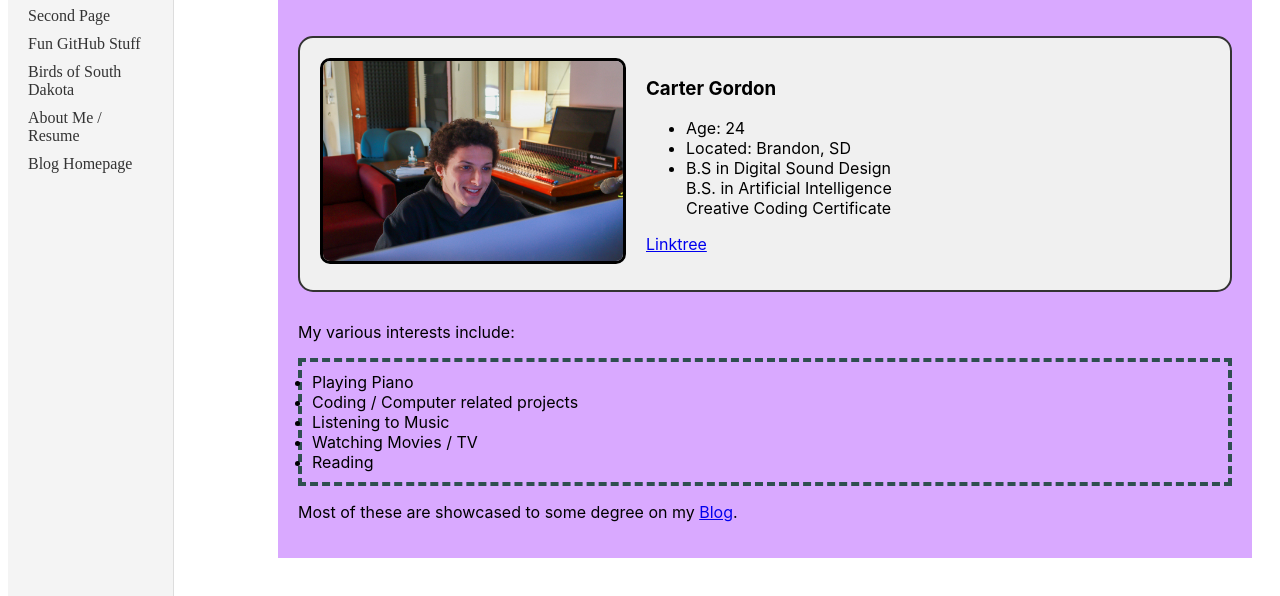
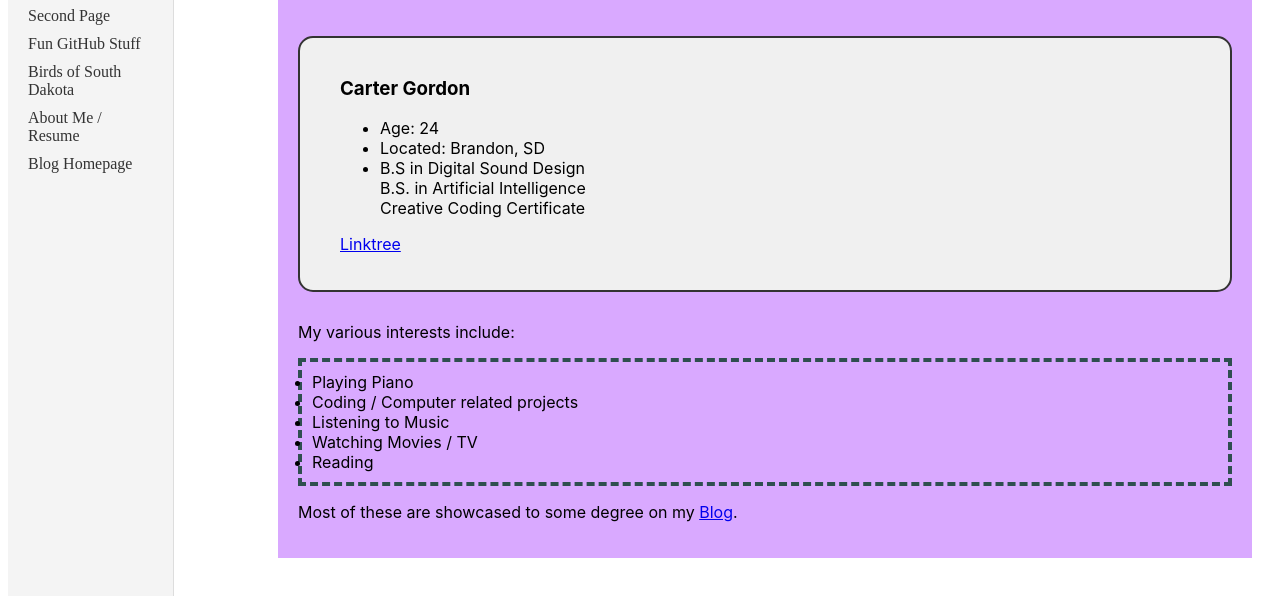
Before and after one commit to HiddenWaste/Gatsby-Portfolio, a Gatsby site: page /about-me in a window 1280 px wide. Shown: the part 134-730 px from the top of the page. Built offline with nearby package versions, Linux system fonts and the light colour scheme; Gatsby itself is replaced by a stand-in of ours.

Commit message:
dumb sh**

```diff
--- a/src/pages/about-me.js
+++ b/src/pages/about-me.js
@@ -3,7 +3,7 @@
 import React from "react";
 import Layout from "../components/layout";
 import { Link } from "gatsby";
-import { me0 } from "../images"; // Importing the image from the images folder
+// import { me0 } from "../images"; // Importing the image from the images folder
 
 const pageStyles = {
   background: "#d9a9ff",
@@ -52,11 +52,6 @@ const AboutMePage = () => {
         {/* Bio Container with image and info side by side */}
         <div style={bioContainerStyles}>
           <div>
-            <img
-              src={me0}
-              style={bioImageStyles}
-              alt="biopic"
-            />
           </div>
 
           <div style={bioInfoStyles}>
```
Also changed, not shown: src/images/index.js (+4 -4 lines).
